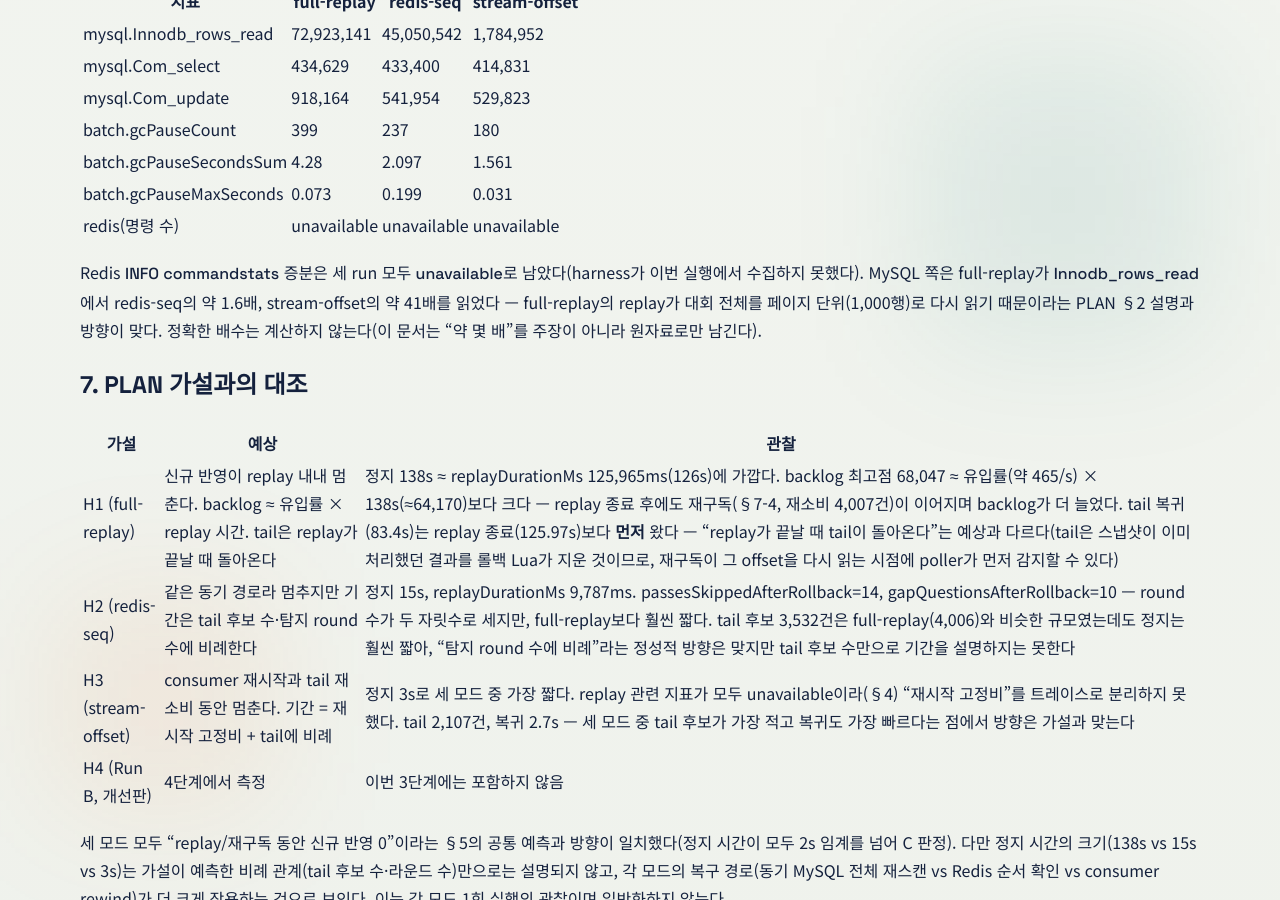
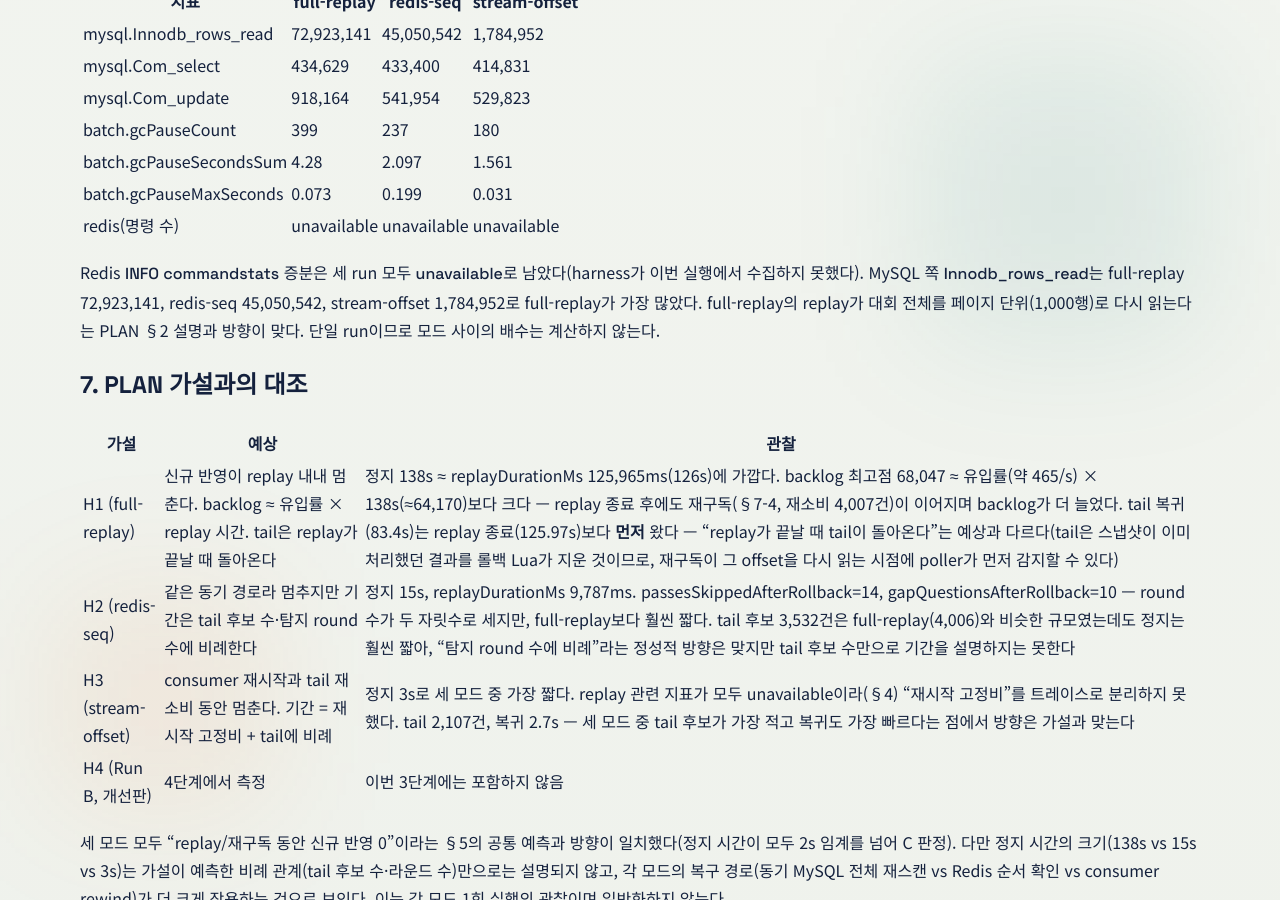
Before and after one commit to tmdrud0/web, a Jekyll site: the page built from docs/scoreboard-recovery-experiment/live-impact/COMPARISON_CURRENT.md, in a window 1280 px wide and 900 px high, scrolled down 3242 px. Built offline with Jekyll 4.4.1, drawn with Linux system fonts in a browser that asks for light colours; our own code applies the rules of GitHub Pages for plain Markdown files.

Commit message:
docs: drop cross-mode multiples from the Run A comparison
Co-Authored-By: Claude Opus 5.5 <noreply@anthropic.com>

```diff
--- a/docs/scoreboard-recovery-experiment/live-impact/COMPARISON_CURRENT.md
+++ b/docs/scoreboard-recovery-experiment/live-impact/COMPARISON_CURRENT.md
@@ -125,9 +125,9 @@ submitOk/s가 낮다(반면 during 구간 자체 길이도 10s로 다른 두 모
 | redis(명령 수) | unavailable | unavailable | unavailable |
 
 Redis `INFO commandstats` 증분은 세 run 모두 `unavailable`로 남았다(harness가 이번 실행에서 수집하지 못했다).
-MySQL 쪽은 full-replay가 `Innodb_rows_read`에서 redis-seq의 약 1.6배, stream-offset의 약 41배를 읽었다 —
-full-replay의 replay가 대회 전체를 페이지 단위(1,000행)로 다시 읽기 때문이라는 PLAN §2 설명과 방향이 맞다.
-정확한 배수는 계산하지 않는다(이 문서는 "약 몇 배"를 주장이 아니라 원자료로만 남긴다).
+MySQL 쪽 `Innodb_rows_read`는 full-replay 72,923,141, redis-seq 45,050,542, stream-offset 1,784,952로
+full-replay가 가장 많았다. full-replay의 replay가 대회 전체를 페이지 단위(1,000행)로 다시 읽는다는 PLAN §2 설명과
+방향이 맞다. 단일 run이므로 모드 사이의 배수는 계산하지 않는다.
 
 ## 7. PLAN 가설과의 대조
 
```
